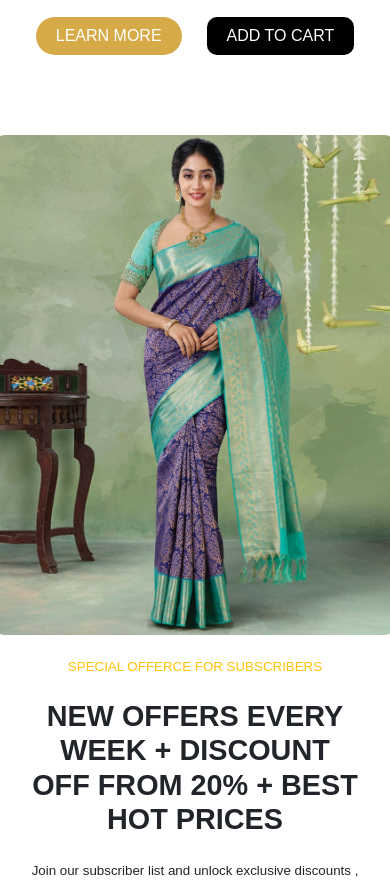
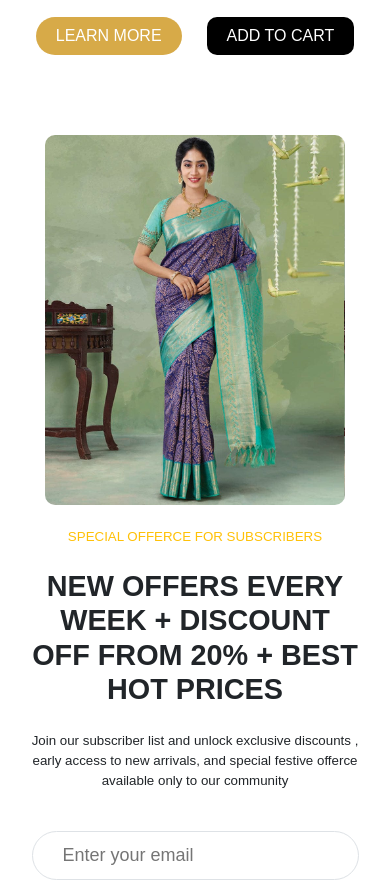
Before and after one commit to karthikeyan799/ManiGransStore, a React (Vite) app: page / in a window 390 px wide. Shown: the part 3660-4544 px from the top of the page. Built offline with nearby package versions, Linux system fonts and the light colour scheme.

Commit message:
sixe special

```diff
--- a/src/App.css
+++ b/src/App.css
@@ -1255,7 +1255,7 @@ a {
 
 /* Media query Mobile resolution */
 @media screen and (max-width:767px) {
-/* @media screen and (max-width:600px) { */
+  /* @media screen and (max-width:600px) { */
 
   .footer .copy {
     padding: 30px;
@@ -1288,6 +1288,12 @@ a {
     flex-direction: column;
     /* margin-left: 0px; */
     text-align: center;
+  }
+
+  .special .specialImage {
+    height: 370px;
+    width: 300px;
+    background-size: contain;
   }
 
   .special .specialContent {
```
